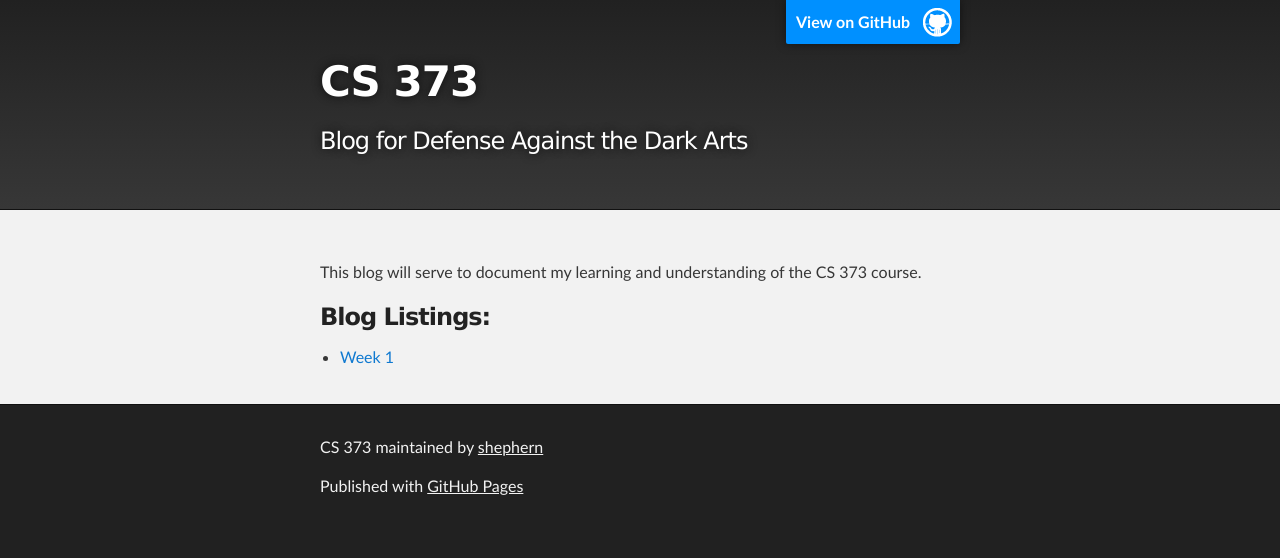
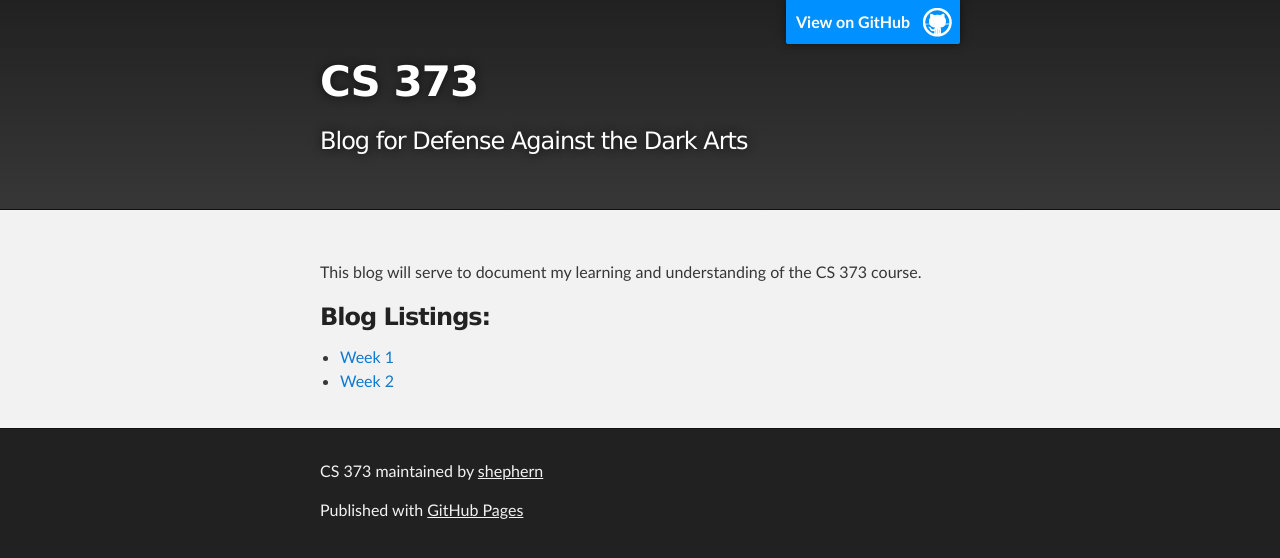
Before and after one commit to shephern/CS373, a Jekyll site: the page built from docs/index.md, in a window 1280 px wide. Shown: the top 558 px of the page. Built offline with Jekyll 4.4.1, drawn with Linux system fonts in a browser that asks for light colours.

Commit message:
Working now

```diff
--- a/docs/index.md
+++ b/docs/index.md
@@ -6,4 +6,5 @@
 
 ### Blog Listings:
 
- - [Week 1](./basics-of-malware.html)
+ - [Week 1](./blog/basics-of-malware.html)
+ - [Week 2](./blog/somehting.html)
```
Also changed, not shown: docs/basics-of-malware.md (+1 -1 lines).
